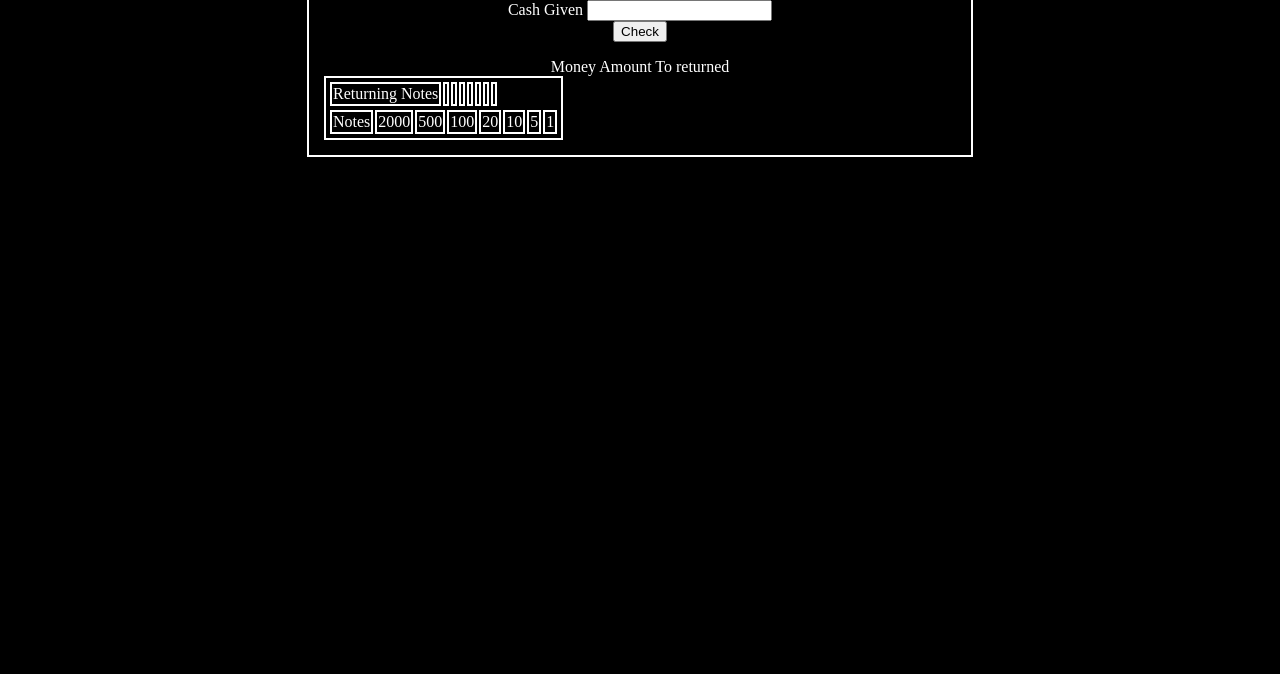
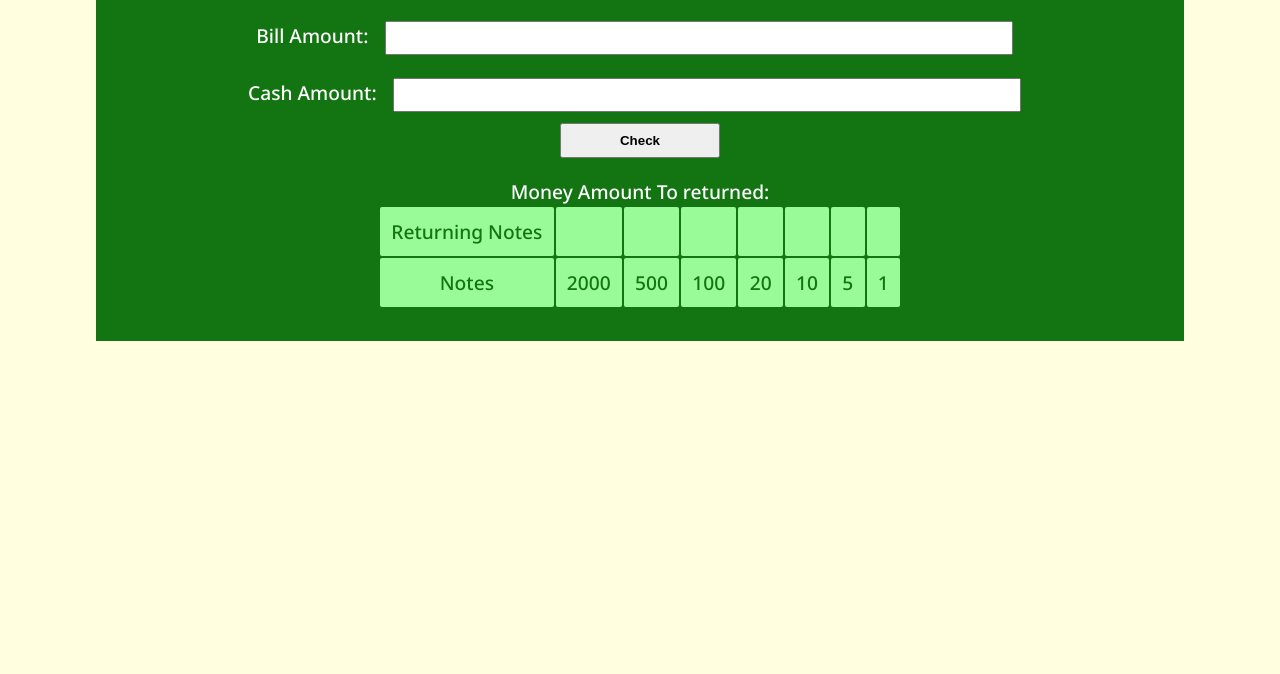
Before and after one commit to Abhisek-panda/Bill-Calculator-App, a plain HTML site: page index.html in a window 1280 px wide. Shown: the part 126-800 px from the top of the page. Drawn offline with Linux system fonts and the light colour scheme.

Commit message:
Completed CSS

```diff
--- a/index.html
+++ b/index.html
@@ -9,14 +9,14 @@
 </head>
 <body>
     <div class="container">
-        <h1>Cash Register</h1>
+        <h1>Cash Register💰</h1>
         <div class="bill-amount">
-            <label for="bill-amount">Bill Given</label>
+            <label for="bill-amount">Bill Amount:</label>
             <input type="text"  id="bill-amount">
         </div>
 
         <div class="cash-amount">
-            <label for="cash-amount">Cash Given</label>
+            <label for="cash-amount">Cash Amount:</label>
             <input type="text"  id="cash-amount">
 
         </div>
@@ -24,7 +24,9 @@
         <button id="btn">Check</button>
         <p id="message-para"></p>
         <table>
-            <thead>Money Amount To returned</thead>
+            <thead>Money Amount To returned:</thead>
+            <tbody>
+
                 <tr>
                     <td>Returning Notes</td>
                     <td id="no-Of-Notes"></td>
@@ -45,6 +47,7 @@
                 <td>5</td>
                 <td>1</td>
             </tr>
+        </tbody>
         </table>
     </div>
     <script src="app.js"></script>
--- a/style.css
+++ b/style.css
@@ -1,26 +1,59 @@
-body{background-color: black;}
+@import url('https://fonts.googleapis.com/css2?family=Noto+Sans:wght@500&display=swap');
 :root{
     --darkblue : darkblue;
     --white:white;
 }
+body{
+    margin:0;
+    background-color:lightyellow;
+    font-family: 'Noto Sans', sans-serif;
+    font-size: larger;
+}
+
+input {
+    width: 60%;
+    padding: 0.3rem;
+    margin: 0.7rem;
+    font-size: large;
+}
+
 .container{
     display: block;
     margin: auto;
-    max-width: 50%;
-    border: 2px white solid;
+    max-width: 80%;
+    /* border: 2px white solid; */
     color: var(--white);
     text-align: center;
-    padding: 15px;
+    padding: 2rem;
+    background-color:rgb(18, 117, 18);
+    box-shadow: 5px;
 }
 #btn{
     display: block;
     margin: auto;
-    text-align: center;
+    padding: 0.5rem;
+    width: 10rem;
+    cursor: pointer;
+    font-weight: bold;
 }
-table, td{
-    border: 2px solid white;
+
+#btn:hover{
+    background-color:lawngreen;
+    color: black;
+    font-weight: bold;
 }
-tr{
+td{
+    border-radius: 2px;
+    padding: 0.7rem;
+    background-color: palegreen;
+    color: rgb(18, 117, 18);
+
+}
+
+table{
+    margin: auto;
+}
+/* tbody{
     display: block;
     margin: auto;
-}
+} */
```
Lines whose indentation alone changed are shown as unchanged.
